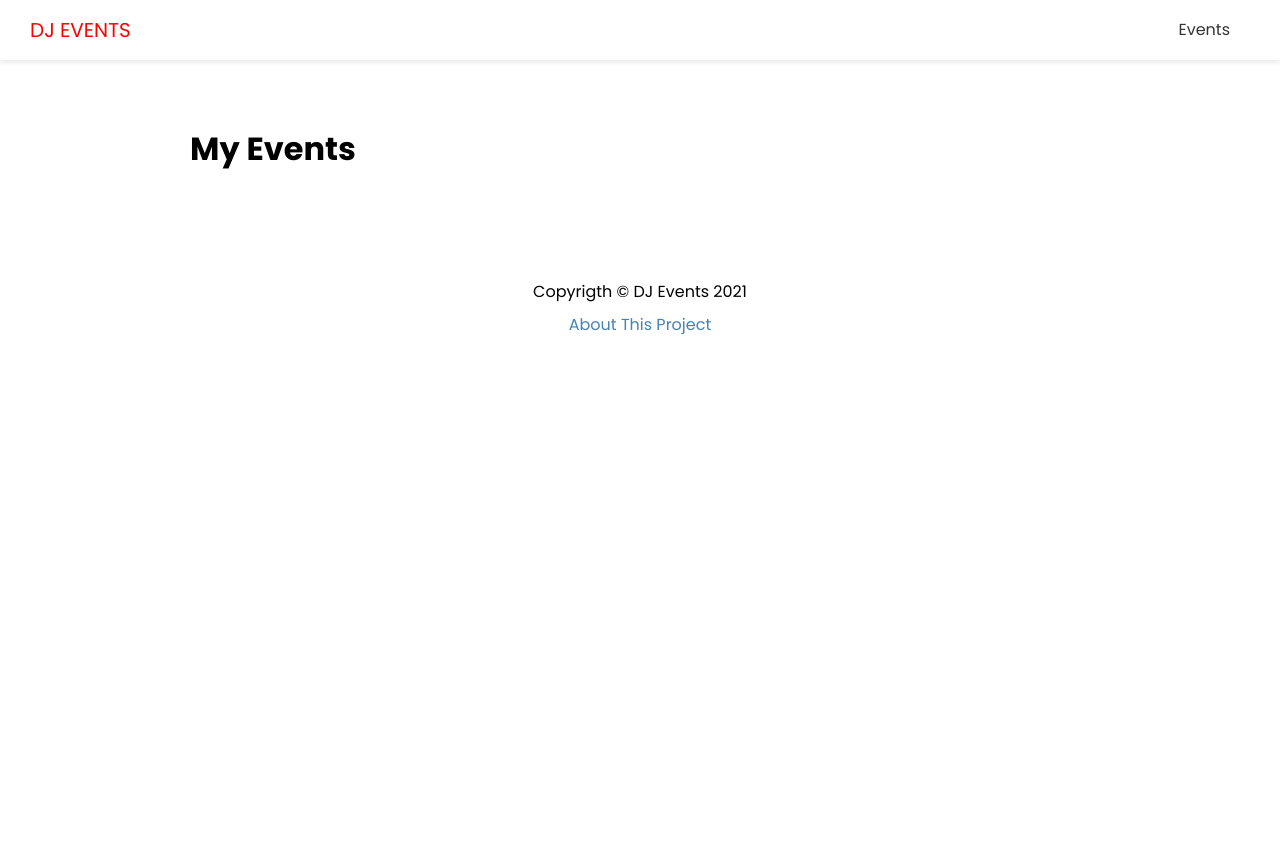
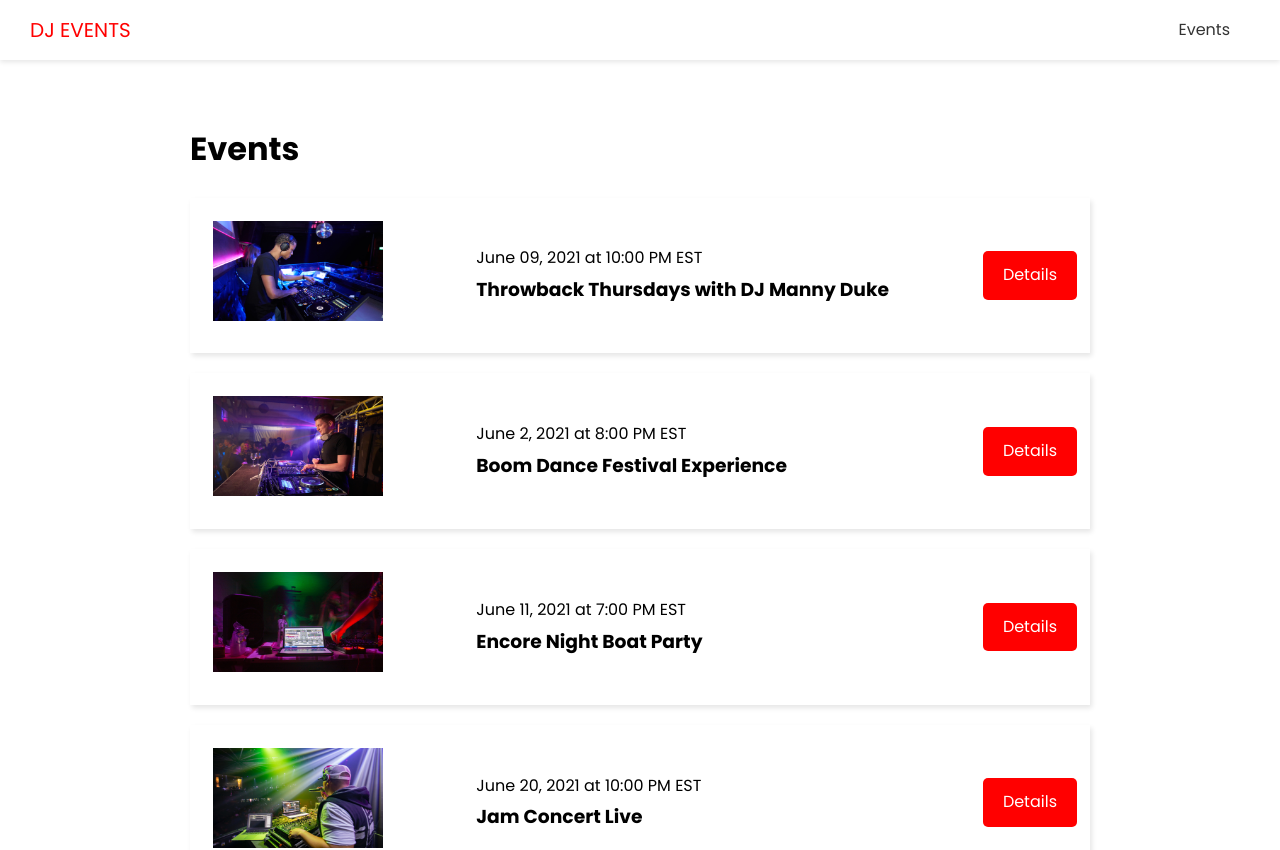
Before and after one commit to TomasGarciaDev/dj-events-frontend, a Next.js app: page /events in a window 1280 px wide. Shown: the top 850 px of the page. Before the commit the page ends 800 px from the top, so only its background shows below. Built offline with nearby package versions, Linux system fonts and the light colour scheme; no server answers.

Commit message:
home page button to events page

```diff
--- a/pages/events/index.js
+++ b/pages/events/index.js
@@ -1,9 +1,26 @@
 import Layout from "@/components/Layout";
+import EventItem from "@/components/EventItem";
+import { API_URL } from "@/config/index";
 
-export default function EventsPage() {
+export default function EventsPage({ events }) {
   return (
     <Layout>
-      <h1>My Events</h1>
+      <h1>Events</h1>
+      {events.length === 0 && <h3>No events to show</h3>}
+
+      {events.map(evt => (
+        <EventItem key={evt.id} evt={evt}/>
+      ))}
     </Layout>
   )
 }
+
+export async function getStaticProps() {
+  const res = await fetch(`${API_URL}/api/events`)
+  const events = await res.json()
+
+  return {
+    props: {events},
+    revalidate: 1
+  }
+}
```
Also changed, not shown: pages/index.js (+8 -1 lines).
